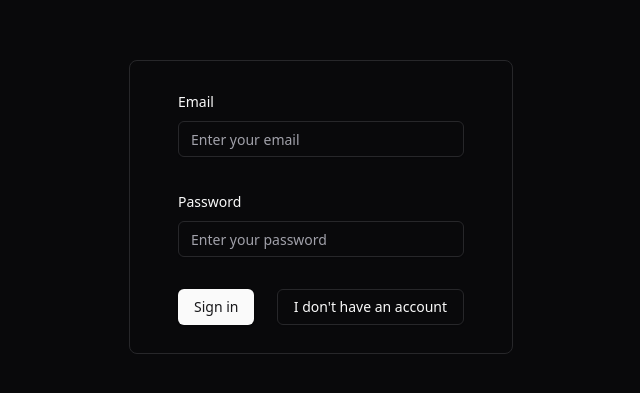
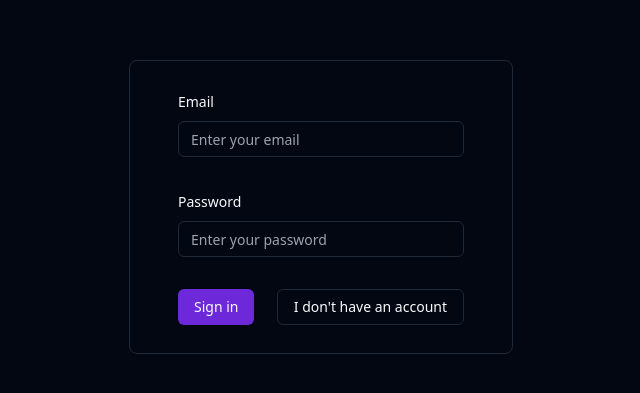
Before and after one commit to Sizuchok/bike-booking-front, a React (Vite) app: page /auth/sign-in in a window 1280 px wide. Shown: the part 193-586 px from the top of the page, without its empty margins (319-959 px from the left). Built offline with nearby package versions, Linux system fonts and the light colour scheme; no server answers.

Commit message:
feat: Add loading skeletons for bike cards and statistics

```diff
--- /dev/null
+++ b/src/bikes/components/bike-card-skeleton.tsx
@@ -0,0 +1,12 @@
+import { Skeleton } from '../../components/ui/skeleton'
+
+const BikeCardSkeleton = () => {
+  return (
+    <div className="flex flex-col h-32 w-full border rounded-xl p-4">
+      <Skeleton className="h-4 max-w-40 rounded-xl" />
+      <Skeleton className="h-4 max-w-48 mt-3 rounded-xl" />
+      <Skeleton className="h-6 max-w-80 mt-auto rounded-xl" />
+    </div>
+  )
+}
+export default BikeCardSkeleton
--- a/src/bikes/components/bike-card.tsx
+++ b/src/bikes/components/bike-card.tsx
@@ -62,7 +62,7 @@ const BikeCard = ({ bike }: Props) => {
         </AlertDialogContent>
       </AlertDialog>
       <CardHeader>
-        <CardTitle>
+        <CardTitle className="font-bold">
           {bike.name}
           <span className="font-normal">{` - ${bike.type} (${bike.color})`}</span>
         </CardTitle>
--- a/src/bikes/components/bike-statistics.tsx
+++ b/src/bikes/components/bike-statistics.tsx
@@ -1,20 +1,31 @@
+import { Skeleton } from '../../components/ui/skeleton'
 import { AllBikes } from '../types/bike.types'
 import StatisticsItem from './statistics-item'
 
 type Props = {
-  data: Omit<AllBikes, 'bikes'>
+  data: Omit<AllBikes, 'bikes'> | undefined
+  isFetching: boolean
 }
 
-const BikeStatistics = ({ data }: Props) => {
+const BikeStatistics = ({ data, isFetching }: Props) => {
   return (
     <section className="mt-2 space-y-2">
       <h3 className="text-xl uppercase font-bold">Statistics</h3>
-      <dl>
-        <StatisticsItem term="Total" details={data.count} />
-        <StatisticsItem term="Available" details={data.available} />
-        <StatisticsItem term="Busy" details={data.busy} />
-        <StatisticsItem term="Avg. price" details={data.avgPrice} />
-      </dl>
+      {isFetching ? (
+        <div className="space-y-2">
+          <Skeleton className="h-3 w-20" />
+          <Skeleton className="h-3 w-24" />
+          <Skeleton className="h-3 w-16" />
+          <Skeleton className="h-3 w-28" />
+        </div>
+      ) : (
+        <dl>
+          <StatisticsItem term="Total" details={data?.count ?? '-'} />
+          <StatisticsItem term="Available" details={data?.available ?? '-'} />
+          <StatisticsItem term="Busy" details={data?.busy ?? '-'} />
+          <StatisticsItem term="Avg. price" details={data?.avgPrice ?? '-'} />
+        </dl>
+      )}
     </section>
   )
 }
--- /dev/null
+++ b/src/components/ui/skeleton.tsx
@@ -0,0 +1,15 @@
+import { cn } from "@/lib/utils"
+
+function Skeleton({
+  className,
+  ...props
+}: React.HTMLAttributes<HTMLDivElement>) {
+  return (
+    <div
+      className={cn("animate-pulse rounded-md bg-primary/10", className)}
+      {...props}
+    />
+  )
+}
+
+export { Skeleton }
--- a/src/index.css
+++ b/src/index.css
@@ -6,52 +6,54 @@
 
 
 
+
 @layer base {
   :root {
     --background: 0 0% 100%;
-    --foreground: 240 10% 3.9%;
+    --foreground: 224 71.4% 4.1%;
     --card: 0 0% 100%;
-    --card-foreground: 240 10% 3.9%;
+    --card-foreground: 224 71.4% 4.1%;
     --popover: 0 0% 100%;
-    --popover-foreground: 240 10% 3.9%;
-    --primary: 240 5.9% 10%;
-    --primary-foreground: 0 0% 98%;
-    --secondary: 240 4.8% 95.9%;
-    --secondary-foreground: 240 5.9% 10%;
-    --muted: 240 4.8% 95.9%;
-    --muted-foreground: 240 3.8% 46.1%;
-    --accent: 240 4.8% 95.9%;
-    --accent-foreground: 240 5.9% 10%;
+    --popover-foreground: 224 71.4% 4.1%;
+    --primary: 262.1 83.3% 57.8%;
+    --primary-foreground: 210 20% 98%;
+    --secondary: 220 14.3% 95.9%;
+    --secondary-foreground: 220.9 39.3% 11%;
+    --muted: 220 14.3% 95.9%;
+    --muted-foreground: 220 8.9% 46.1%;
+    --accent: 220 14.3% 95.9%;
+    --accent-foreground: 220.9 39.3% 11%;
     --destructive: 0 84.2% 60.2%;
-    --destructive-foreground: 0 0% 98%;
-    --border: 240 5.9% 90%;
-    --input: 240 5.9% 90%;
-    --ring: 240 5.9% 10%;
+    --destructive-foreground: 210 20% 98%;
+    --border: 220 13% 91%;
+    --input: 220 13% 91%;
+    --ring: 262.1 83.3% 57.8%;
     --radius: 0.5rem;
   }
 
   .dark {
-    --background: 240 10% 3.9%;
-    --foreground: 0 0% 98%;
-    --card: 240 10% 3.9%;
-    --card-foreground: 0 0% 98%;
-    --popover: 240 10% 3.9%;
-    --popover-foreground: 0 0% 98%;
-    --primary: 0 0% 98%;
-    --primary-foreground: 240 5.9% 10%;
-    --secondary: 240 3.7% 15.9%;
-    --secondary-foreground: 0 0% 98%;
-    --muted: 240 3.7% 15.9%;
-    --muted-foreground: 240 5% 64.9%;
-    --accent: 240 3.7% 15.9%;
-    --accent-foreground: 0 0% 98%;
+    --background: 224 71.4% 4.1%;
+    --foreground: 210 20% 98%;
+    --card: 224 71.4% 4.1%;
+    --card-foreground: 210 20% 98%;
+    --popover: 224 71.4% 4.1%;
+    --popover-foreground: 210 20% 98%;
+    --primary: 263.4 70% 50.4%;
+    --primary-foreground: 210 20% 98%;
+    --secondary: 215 27.9% 16.9%;
+    --secondary-foreground: 210 20% 98%;
+    --muted: 215 27.9% 16.9%;
+    --muted-foreground: 217.9 10.6% 64.9%;
+    --accent: 215 27.9% 16.9%;
+    --accent-foreground: 210 20% 98%;
     --destructive: 0 62.8% 30.6%;
-    --destructive-foreground: 0 0% 98%;
-    --border: 240 3.7% 15.9%;
-    --input: 240 3.7% 15.9%;
-    --ring: 240 4.9% 83.9%;
+    --destructive-foreground: 210 20% 98%;
+    --border: 215 27.9% 16.9%;
+    --input: 215 27.9% 16.9%;
+    --ring: 263.4 70% 50.4%;
   }
 }
+
 
 
 
--- a/src/pages/dashboard/bikes-page.tsx
+++ b/src/pages/dashboard/bikes-page.tsx
@@ -1,5 +1,6 @@
 import { useMediaQuery } from 'usehooks-ts'
 import BikeCard from '../../bikes/components/bike-card'
+import BikeCardSkeleton from '../../bikes/components/bike-card-skeleton'
 import BikeStatistics from '../../bikes/components/bike-statistics'
 import CreateBikeForm from '../../bikes/forms/create-bike-form'
 import { useAllBikes } from '../../bikes/hooks/all-bikes.hook'
@@ -7,7 +8,7 @@ import { ResizableHandle, ResizablePanel, ResizablePanelGroup } from '../../comp
 import { ScrollArea } from '../../components/ui/scroll-area'
 
 const BikesPage = () => {
-  const { data, isSuccess } = useAllBikes()
+  const { data, isLoading, isFetching } = useAllBikes()
   const isTablet = useMediaQuery('(min-width: 768px)')
 
   const bikes = data?.bikes ?? []
@@ -18,11 +19,15 @@ const BikesPage = () => {
     maxSize: isTablet ? 55 : 100,
   } as const
 
+  const skeletons = new Array(8).fill('')
+
   return (
     <ResizablePanelGroup direction={direction} className="max-w-[1200px] mx-auto">
       <ResizablePanel defaultSize={50} {...minMax}>
         <ScrollArea className="h-full">
           <div className="space-y-2">
+            {isLoading && skeletons.map((_, i) => <BikeCardSkeleton key={i} />)}
+
             {bikes.map(bike => (
               <BikeCard bike={bike} key={bike._id} />
             ))}
@@ -33,7 +38,7 @@ const BikesPage = () => {
       <ResizablePanel defaultSize={50}>
         <div>
           <CreateBikeForm />
-          {isSuccess && <BikeStatistics data={data} />}
+          <BikeStatistics isFetching={isFetching} data={data} />
         </div>
       </ResizablePanel>
     </ResizablePanelGroup>
```
